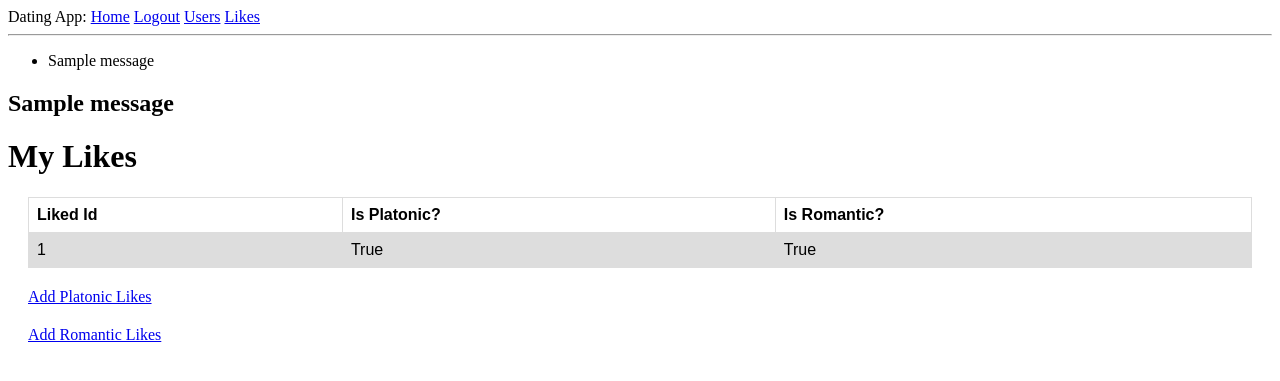
After one commit to daniela-andrade/dating, a Flask app: page /likes/ in a window 1280 px wide. The commit adds this page. Shown: the top 381 px of the page. Run offline with Flask 2, Linux system fonts and the light colour scheme; a user stored in the database is signed in; tables that the repository leaves empty hold one stand-in row (values such as "Sample post"); one stand-in notice (Sample message) is shown.

Commit message:
User can add likes

```diff
--- a/app/routes.py
+++ b/app/routes.py
@@ -2,8 +2,8 @@ from flask import render_template, flash, redirect, url_for, request
 from flask_login import login_user, logout_user, current_user, login_required
 from werkzeug.urls import url_parse
 from app import app, db
-from app.forms import LoginForm, RegistrationForm
-from app.models import User
+from app.forms import LikeForm, LoginForm, RegistrationForm
+from app.models import User, Like
 
 
 @app.route('/')
@@ -11,6 +11,7 @@ from app.models import User
 @login_required
 def index():
     return render_template('index.html', title='Home')
+
 
 @app.route('/login', methods=['GET', 'POST'])
 def login():
@@ -61,3 +62,64 @@ def show_users():
     else:
         return render_template('users.html', title='Users', users=users)
     return render_template('base.html', title='Home')
+
+
+@app.route("/likes/")
+def likes():
+    likes = Like.query.filter(
+        Like.liker_id == current_user.id)
+    return render_template('likes.html', likes=likes)
+
+
+@app.route("/platonic", methods=["GET", "POST"])
+@login_required
+def add_platonic_likes():
+    form = LikeForm()
+    likes = Like.query.filter(
+        Like.liker_id == current_user.id).filter(Like.is_platonic == False)
+    users = User.query.filter(User.username != current_user.username).all()
+
+    form.choices.choices = [(u.id, u.username) for u in users]
+
+    if request.method == 'POST' and form.validate_on_submit():
+        for id in form.choices.data:
+            l = Like.query.filter(Like.liker_id == current_user.id).filter(
+                Like.liked_id == id).first()
+            if l and l.is_romantic:
+                l.is_platonic = True
+            else:
+                l = Like(liker_id=current_user.id,
+                         liked_id=id, is_platonic=True)
+                db.session.add(l)
+            db.session.commit()
+        return redirect(url_for('likes'))
+    else:
+        form.choices.data = [(u.id, u.username, u.country) for u in users]
+        return render_template('addLikes.html', title='Platonic', form=form)
+
+
+@app.route("/romantic", methods=["GET", "POST"])
+@login_required
+def add_romantic_likes():
+    form = LikeForm()
+    likes = Like.query.filter(
+        Like.liker_id == current_user.id).filter(Like.is_romantic == False)
+    users = User.query.filter(User.username != current_user.username).all()
+    form.choices.choices = [(u.id, u.username) for u in users]
+
+    if request.method == 'POST' and form.validate_on_submit():
+        accepted = []
+        for id in form.choices.data:
+            l = Like.query.filter(Like.liker_id == current_user.id).filter(
+                Like.liked_id == id).first()
+            if l and l.is_platonic:
+                l.is_romantic = True
+            else:
+                l = Like(liker_id=current_user.id,
+                         liked_id=id, is_romantic=True)
+                db.session.add(l)
+            db.session.commit()
+        return redirect(url_for('likes'))
+    else:
+        form.choices.data = [(u.id, u.username, u.country) for u in users]
+        return render_template('addLikes.html', title='Romantic', form=form)
--- a/app/templates/base.html
+++ b/app/templates/base.html
@@ -3,20 +3,21 @@
     <head>
         <link rel="stylesheet" href="{{ url_for('static', filename='style.css') }}">
         {% if title %}
-        <title>{{ title }} - Microblog</title>
+        <title>{{ title }} - Dating App</title>
         {% else %}
-        <title>Welcome to Microblog</title>
+        <title>Welcome to Dating App</title>
         {% endif %}
     </head>
     <body>
         <div>
-            Microblog:
+            Dating App:
             <a href="{{ url_for('index') }}">Home</a>
             {% if current_user.is_anonymous %}
             <a href="{{ url_for('login') }}">Login</a>
             {% else %}
             <a href="{{ url_for('logout') }}">Logout</a>
             <a href="{{ url_for('show_users') }}">Users</a>
+            <a href="{{ url_for('likes') }}">Likes</a>
             {% endif %}
         </div>
         <hr>
--- /dev/null
+++ b/app/templates/likes.html
@@ -0,0 +1,30 @@
+{% extends 'base.html' %}
+
+{% block content %}
+{% for message in get_flashed_messages() %}
+<h2>{{ message }}</h2>
+{% endfor %}
+    <h1>{% block title %} My Likes {% endblock %}</h1>
+    <div style="margin: 20px">
+        <table>
+            <tr>
+              <th>Liked Id</th>
+              <th>Is Platonic?</th>
+              <th>Is Romantic?</th>
+            </tr>
+            {% for like in likes %}
+            <tr>
+                <td>{{ like.liked_id }}</td>
+                <td>{{ like.is_platonic }}</td>
+                <td>{{ like.is_romantic }}</td>
+            </tr>
+            {% endfor %}
+        </table>
+    </div>
+      <div style="margin: 20px">
+      <a href="{{ url_for('add_platonic_likes') }}">Add Platonic Likes</a>
+    </div>
+    <div style="margin: 20px">
+      <a href="{{ url_for('add_romantic_likes') }}">Add Romantic Likes</a>
+    </div>
+{% endblock %}
--- /dev/null
+++ b/likes.csv
@@ -0,0 +1,4 @@
+liker_id,liked_id,is_platonic,is_romantic
+1,2,True,False
+1,3,False,True
+3,2,True,True
```
Also changed, not shown: app/forms.py (+17 -1 lines), app/models.py (+16 -0 lines), app/templates/addLikes.html (added, +32 -0 lines), app/templates/users.html (+0 -18 lines), dating.py (+7 -1 lines), loadData.py (added, +53 -0 lines), loadUsers.py (deleted, +0 -17 lines), migrations/versions/edae151c70be_users_table.py (renamed from migrations/versions/93869680f5ed_users_table.py, +18 -3 lines), README.md.
